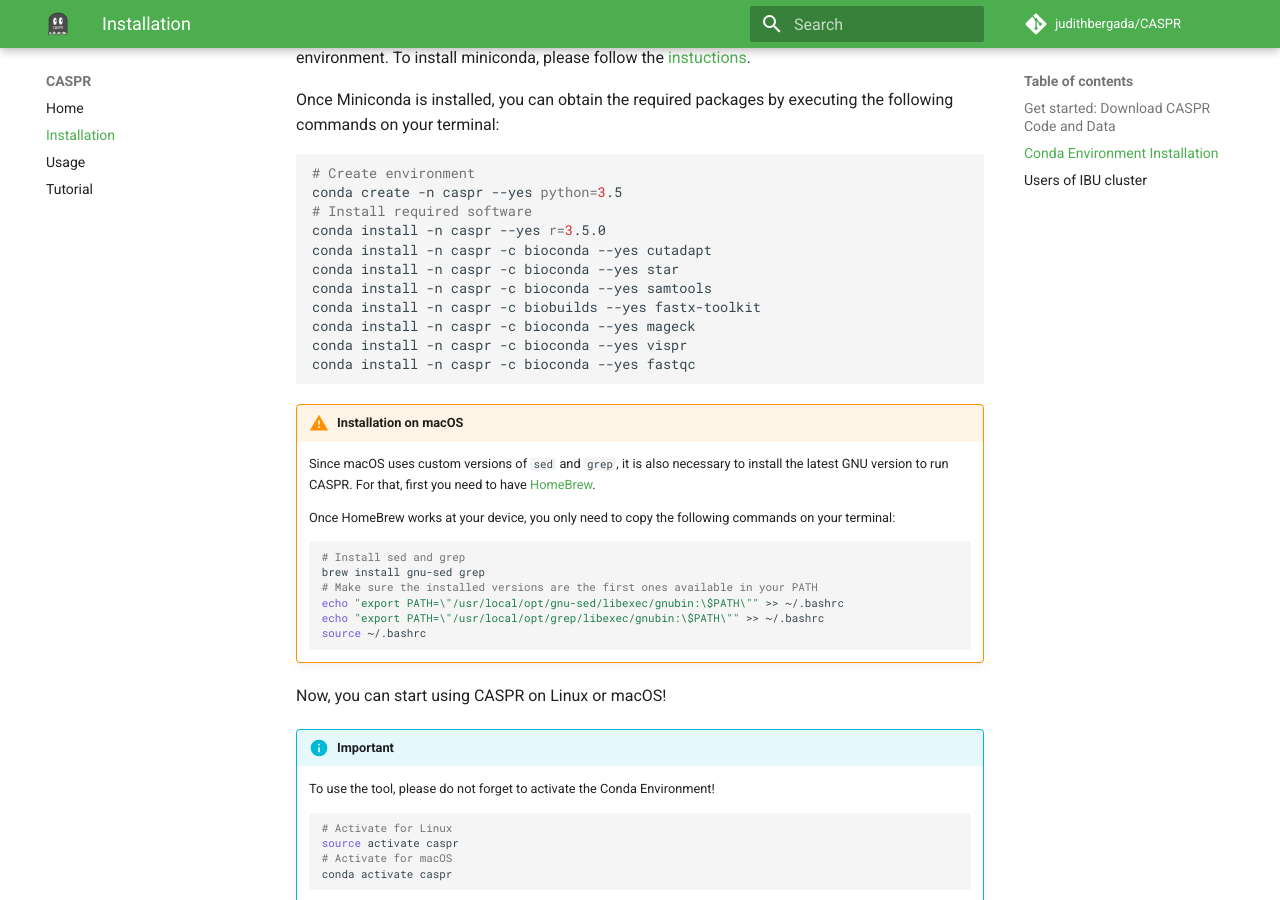
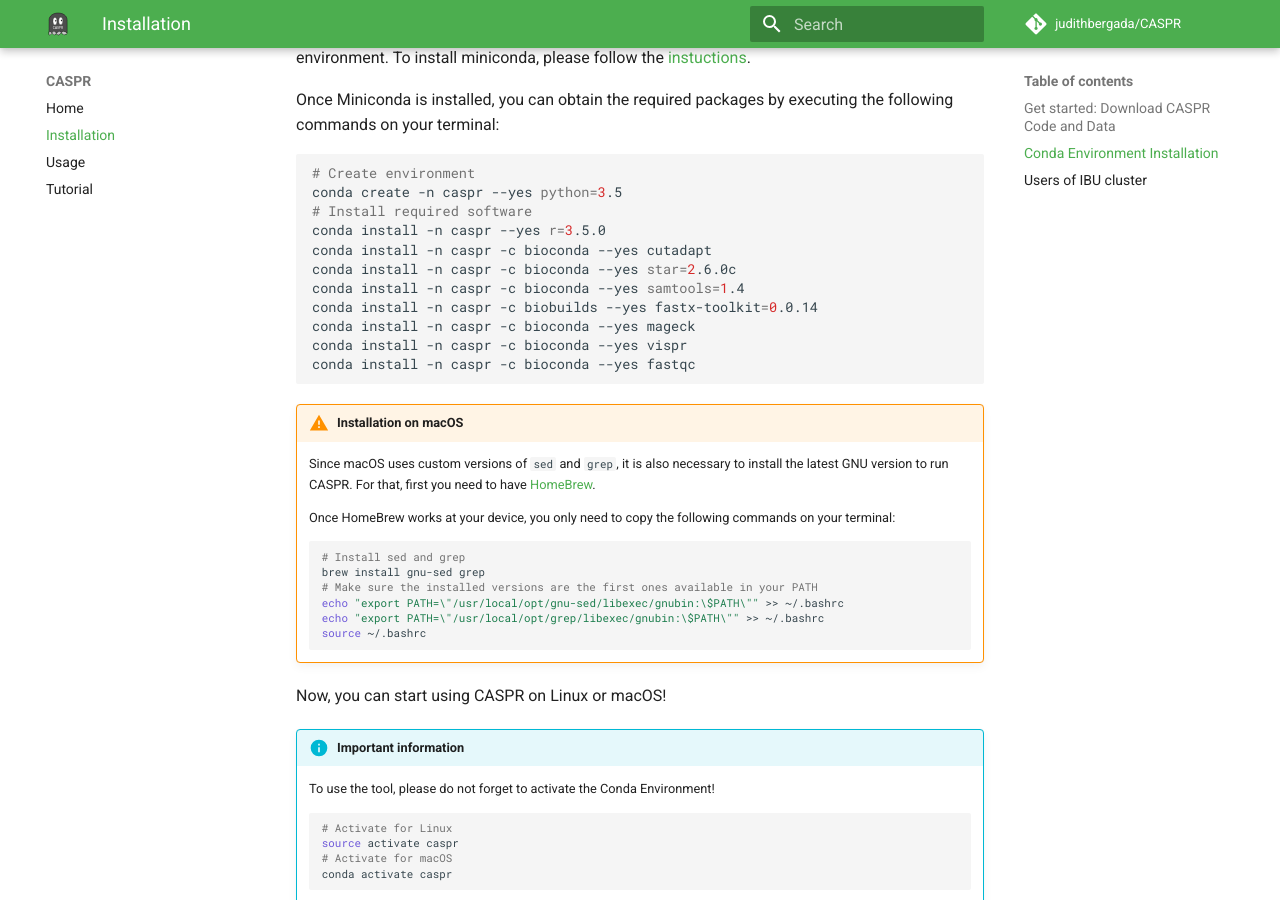
Before and after one commit to judithbergada/CASPR, an MkDocs documentation site: the page built from docs/pages/installation.md, in a window 1280 px wide and 900 px high, scrolled down 996 px. Built offline with MkDocs 1.6.1 and Material for MkDocs 9.7.7, drawn with Linux system fonts in a browser that asks for light colours; comment, search, counter and statistics services are not loaded.

Commit message:
Modify versions of installation softwares

```diff
--- a/docs/pages/installation.md
+++ b/docs/pages/installation.md
@@ -55,9 +55,9 @@
 # Install required software
 conda install -n caspr --yes r=3.5.0
 conda install -n caspr -c bioconda --yes cutadapt
-conda install -n caspr -c bioconda --yes star
-conda install -n caspr -c bioconda --yes samtools
-conda install -n caspr -c biobuilds --yes fastx-toolkit
+conda install -n caspr -c bioconda --yes star=2.6.0c
+conda install -n caspr -c bioconda --yes samtools=1.4
+conda install -n caspr -c biobuilds --yes fastx-toolkit=0.0.14
 conda install -n caspr -c bioconda --yes mageck
 conda install -n caspr -c bioconda --yes vispr
 conda install -n caspr -c bioconda --yes fastqc
@@ -84,7 +84,7 @@
 
 Now, you can start using CASPR on Linux or macOS!
 
-!!! info "Important"
+!!! info "Important information"
 
     To use the tool, please do not forget to activate the Conda Environment!
 
```
